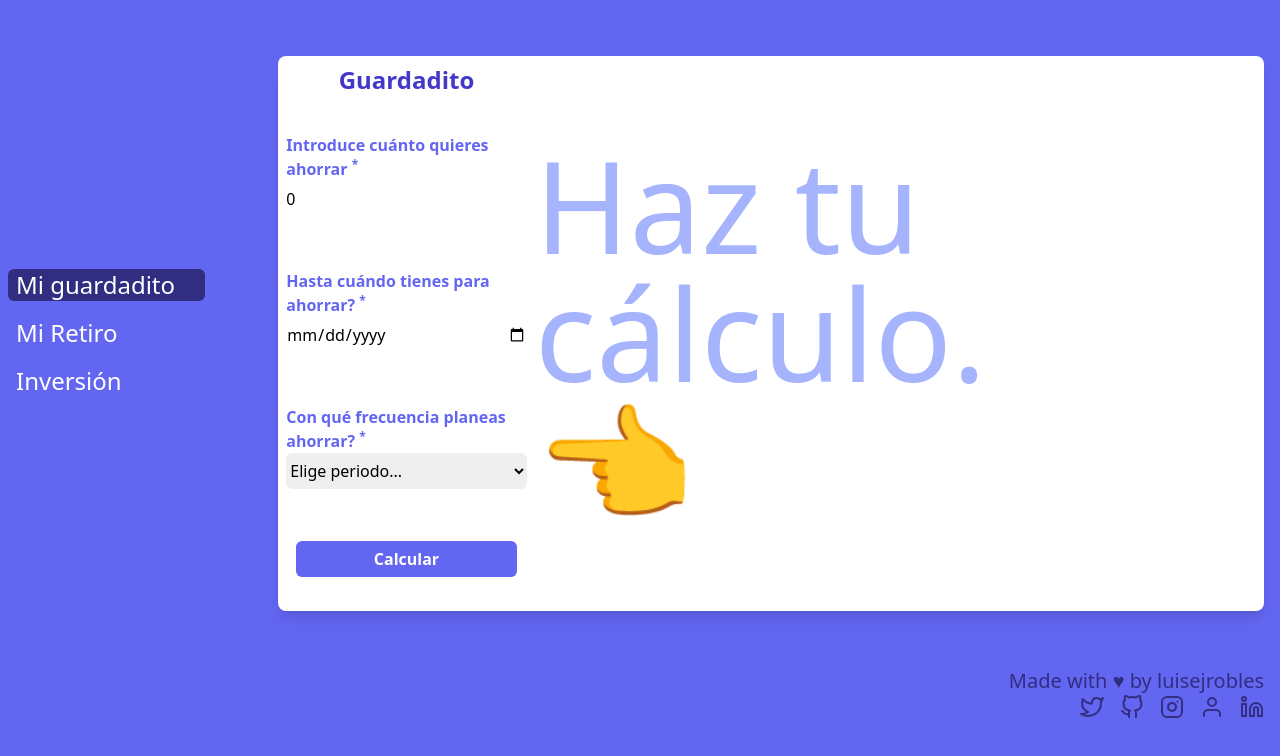
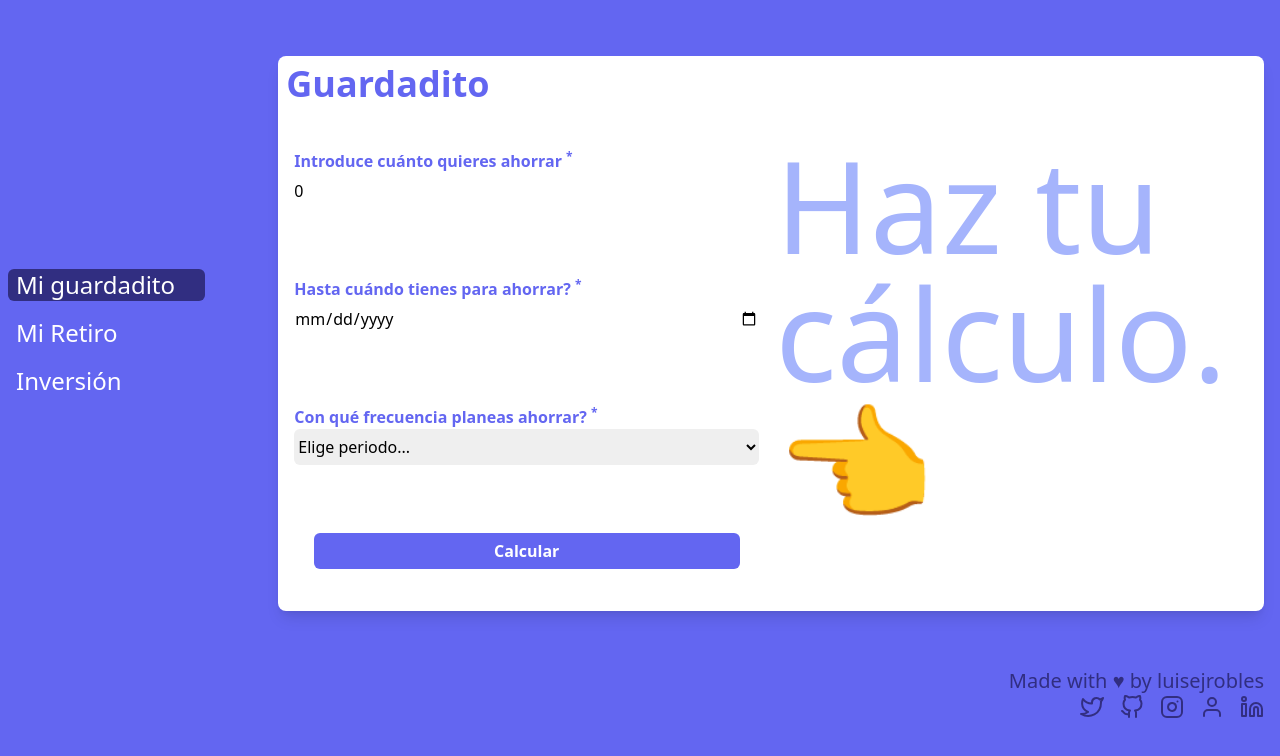
Before and after one commit to luisejrobles/future-me, a React (Create React App) app: page / in a window 1280 px wide. Shown: the top 756 px of the page. Built offline with nearby package versions, Linux system fonts and the light colour scheme.

Commit message:
stylings fixed for titles at MiGuardadito.js

```diff
--- a/src/components/MiGuardadito/MiGuardadito.js
+++ b/src/components/MiGuardadito/MiGuardadito.js
@@ -7,7 +7,7 @@ import GuardaditoFormValidation from "./Validations/GuardaditoForm";
 const GuardaditoForm = ({ formik }) => {
   return (
     <form
-      className="flex flex-col mt-4 justify-around  h-full "
+      className="flex flex-col mt-4 ml-2 mr-2 justify-around  h-full "
       onSubmit={formik.handleSubmit}
     >
       <div className="flex flex-col">
@@ -143,13 +143,13 @@ const MiGuardadito = () => {
 
   return (
     <div className="w-100 h-full  flex">
-      <div className="w-1/4 flex flex-col space-y-3 mr-2 ">
-        <h1 className="text-indigo-700 text-2xl font-bold text-center">
+      <div className="w-2/4 flex flex-col space-y-3 mr-2 ">
+        <h1 className="text-indigo-500 text-4xl font-bold text-left">
           Guardadito
         </h1>
         <GuardaditoForm formik={formik} />
       </div>
-      <div className="w-3/4">
+      <div className="w-2/4">
         {calculoHecho ? (
           <DespliegueCalculo
             payments={paymentInfo.payments}
```
